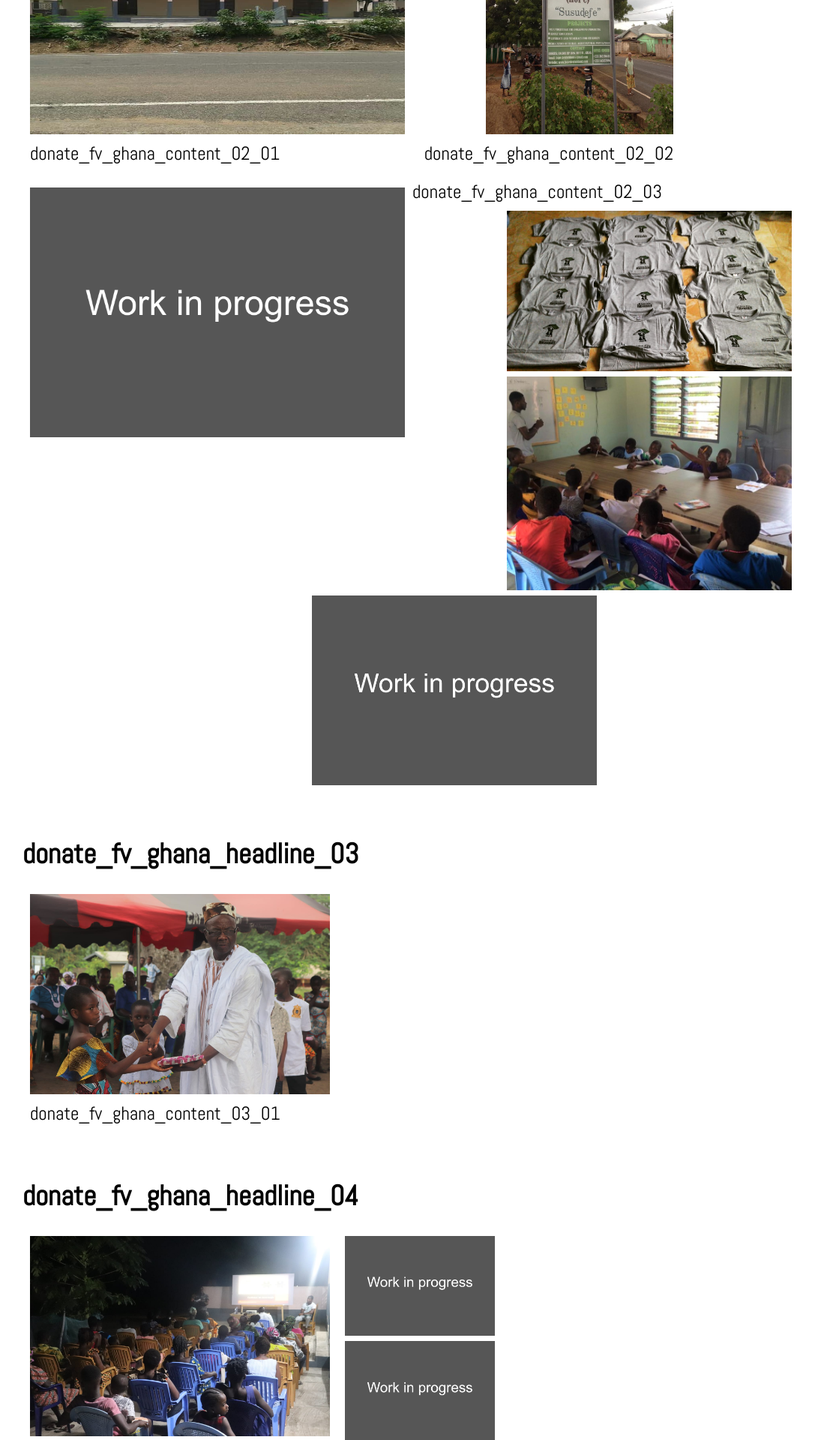
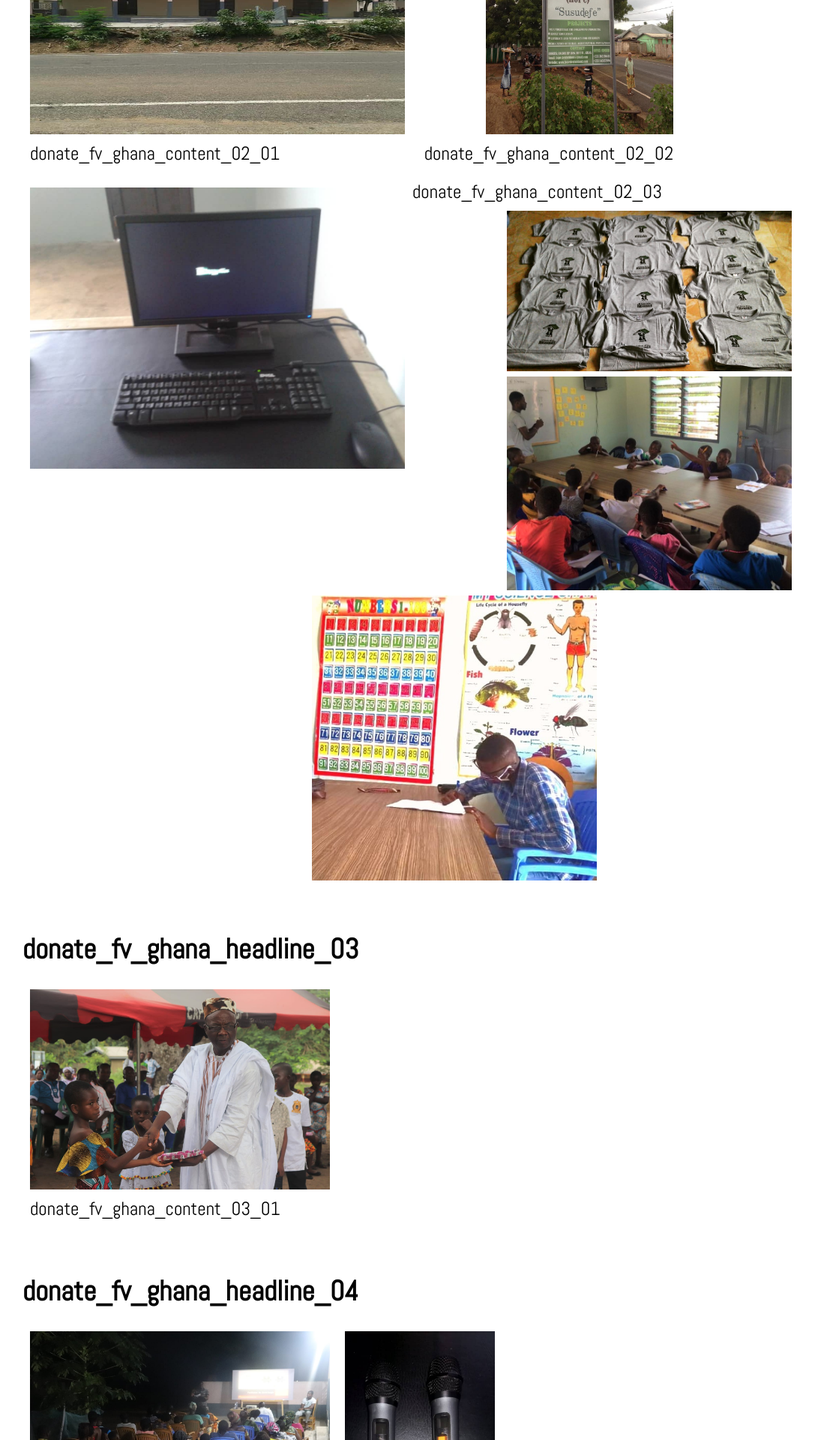
Before and after one commit to Lightshadow244/HoPe, a Django app: template HoPe/Foerder/templates/Foerder/donate_fv_ghana.html in a window 1280 px wide. Shown: the part 1051-2971 px from the top of the page at 75% size, without its empty margins (34-1121 px from the left). Run offline with Django 3.2, Linux system fonts and the light colour scheme; the template is opened without the code that fills it, so the values that code supplies are empty.

Commit message:
update donate_fv_ghana

```diff
--- a/HoPe/Foerder/templates/Foerder/donate_fv_ghana.html
+++ b/HoPe/Foerder/templates/Foerder/donate_fv_ghana.html
@@ -72,7 +72,7 @@
       <div>
         <div class="hope-float-left hope-margin-10 hope-slideshow-container">
           <div class="hope-slideshow-slide hope-slideshow-fade">
-            <img class="donate-fv-ghana-pic-02-03" src="{% static 'WorkInProgress.png' %}">
+            <img class="donate-fv-ghana-pic-02-03" src="{% static 'Hope_JR2020_14.jpg' %}">
           </div>
           <div class="hope-slideshow-slide hope-slideshow-fade">
             <img class="donate-fv-ghana-pic-02-04" src="{% static 'Hope_JR2020_05.JPG' %}">
@@ -86,7 +86,7 @@
       <div class="hope-width-100 hope-text-align-center">
         <img class="donate-fv-ghana-pic-02-06 hope-display-inline-block hope-width-33" src="{% static 'Hope_JR2020_01.jpg' %}">
         <img class="donate-fv-ghana-pic-02-07 hope-display-inline-block hope-width-33" src="{% static 'Hope_01.jpeg' %}">
-        <img class="donate-fv-ghana-pic-02-08 hope-display-inline-block hope-width-33" src="{% static 'WorkInProgress.png' %}">
+        <img class="donate-fv-ghana-pic-02-08 hope-display-inline-block hope-width-33" src="{% static 'Hope_JR2020_09.jpeg' %}">
       </div>
     </div>
   </div>
@@ -105,10 +105,10 @@
       <img class="donate-fv-ghana-pic-04-01 hope-float-left hope-margin-10" src="{% static 'Hope_JR2020_06.jpeg' %}">
       <div class="hope-display-block hope-float-right hope-margin-10">
         <div>
-          <img class="donate-fv-ghana-pic-04-02" src="{% static 'WorkInProgress.png' %}">
+          <img class="donate-fv-ghana-pic-04-02" src="{% static 'Hope_JR2020_16.JPG' %}">
         </div>
         <div>
-          <img class="donate-fv-ghana-pic-04-03" src="{% static 'WorkInProgress.png' %}">
+          <img class="donate-fv-ghana-pic-04-03" src="{% static 'Hope_JR2020_15.JPG' %}">
         </div>
       </div>
       <div class="hope-margin-10"> {% trans "donate_fv_ghana_content_04_01" %} </div>
@@ -120,8 +120,8 @@
 
   <div class="content">
     <h2> {% trans "donate_fv_ghana_headline_05" %} </h2>
-    <img class="donate-fv-ghana-pic-05-01 hope-float-left hope-margin-10" src="{% static 'WorkInProgress.png' %}">
-    <img class="donate-fv-ghana-pic-05-02 hope-float-right hope-margin-10" src="{% static 'WorkInProgress.png' %}">
+    <img class="donate-fv-ghana-pic-05-01 hope-float-left hope-margin-10" src="{% static 'Hope_JR2020_10.JPG' %}">
+    <img class="donate-fv-ghana-pic-05-02 hope-float-right hope-margin-10" src="{% static 'Hope_JR2020_11.JPG' %}">
     <div class="hope-margin-10"> {% trans "donate_fv_ghana_content_05_01" %} </div>
   </div>
 
@@ -138,22 +138,22 @@
     <div class="hope-margin-10"> {% trans "donate_fv_ghana_content_07_03" %} </div>
     <div class="hope-width-100 hope-text-align-center">
       <img class="donate-fv-ghana-pic-07-01" src="{% static 'WorkInProgress.png' %}">
-      <img class="donate-fv-ghana-pic-07-02" src="{% static 'WorkInProgress.png' %}">
+      <img class="donate-fv-ghana-pic-07-02" src="{% static 'Hope_JR2020_12.jpeg' %}">
     </div>
     <div class="hope-display-inline-block">
-      <img class="donate-fv-ghana-pic-07-03 hope-float-right hope-margin-10" src="{% static 'WorkInProgress.png' %}">
+      <img class="donate-fv-ghana-pic-07-03 hope-float-right hope-margin-10" src="{% static 'Hope_JR2020_17.JPG' %}">
       <div class="hope-margin-10"> {% trans "donate_fv_ghana_content_07_04" %} </div>
     </div>
     <div class="hope-width-100 hope-text-align-center">
-      <img class="donate-fv-ghana-pic-07-04" src="{% static 'WorkInProgress.png' %}">
-      <img class="donate-fv-ghana-pic-07-05" src="{% static 'WorkInProgress.png' %}">
+      <img class="donate-fv-ghana-pic-07-04" src="{% static 'Hope_JR2020_13.JPG' %}">
+      <img class="donate-fv-ghana-pic-07-05" src="{% static 'Hope_JR2020_12.JPG' %}">
     </div>
   </div>
 
   <div class="content">
     Bau von neuen Brunnen
     <h2> {% trans "donate_fv_ghana_headline_08" %} </h2>
-    <img class="donate-fv-ghana-pic-08 hope-float-left hope-margin-10" src="{% static 'WorkInProgress.png' %}">
+    <img class="donate-fv-ghana-pic-08 hope-float-left hope-margin-10" src="{% static 'Hope_JR2020_18.jpeg' %}">
     <div class="hope-margin-10"> {% trans "donate_fv_ghana_content_08_01" %} </div>
   </div>
 
@@ -162,12 +162,12 @@
     <h2> {% trans "donate_fv_ghana_headline_09" %} </h2>
     <div class="hope-margin-10"> {% trans "donate_fv_ghana_content_09_01" %} </div>
     <div class="hope-width-100">
-      <img class="donate-fv-ghana-pic-09-01 hope-float-left hope-margin-10" src="{% static 'WorkInProgress.png' %}">
-      <img class="donate-fv-ghana-pic-09-02 hope-float-left hope-margin-10" src="{% static 'WorkInProgress.png' %}">
+      <img class="donate-fv-ghana-pic-09-01 hope-float-left hope-margin-10" src="{% static 'Hope_JR2020_20.jpeg' %}">
+      <img class="donate-fv-ghana-pic-09-02 hope-float-left hope-margin-10" src="{% static 'Hope_JR2020_19.jpeg' %}">
       <div class="hope-margin-10"> {% trans "donate_fv_ghana_content_09_02" %} </div>
     </div>
     <div class="hope-display-inline-block">
-      <img class="donate-fv-ghana-pic-09-03 hope-float-left hope-margin-10" src="{% static 'WorkInProgress.png' %}">
+      <img class="donate-fv-ghana-pic-09-03 hope-float-left hope-margin-10" src="{% static 'Hope_JR2020_21.jpg' %}">
       <div class="hope-margin-10"> {% trans "donate_fv_ghana_content_09_03" %} </div>
     </div>
     <div class="hope-margin-10"> {% trans "donate_fv_ghana_content_09_04" %} </div>
```
Also changed, not shown: HoPe/static/media/Hope_JR2020_09.jpeg (added), HoPe/static/media/Hope_JR2020_10.jpg (added), HoPe/static/media/Hope_JR2020_12.JPG (added), HoPe/static/media/Hope_JR2020_12.jpeg (added), HoPe/static/media/Hope_JR2020_13.JPG (added), HoPe/static/media/Hope_JR2020_14.jpg (added), HoPe/static/media/Hope_JR2020_15.JPG (added), HoPe/static/media/Hope_JR2020_16.JPG (added), HoPe/static/media/Hope_JR2020_17.JPG (added), HoPe/static/media/Hope_JR2020_18.jpeg (added), HoPe/static/media/Hope_JR2020_19.jpeg (added), HoPe/static/media/Hope_JR2020_20.jpeg (added), HoPe/static/media/Hope_JR2020_21.JPG (added), 1 other file.
